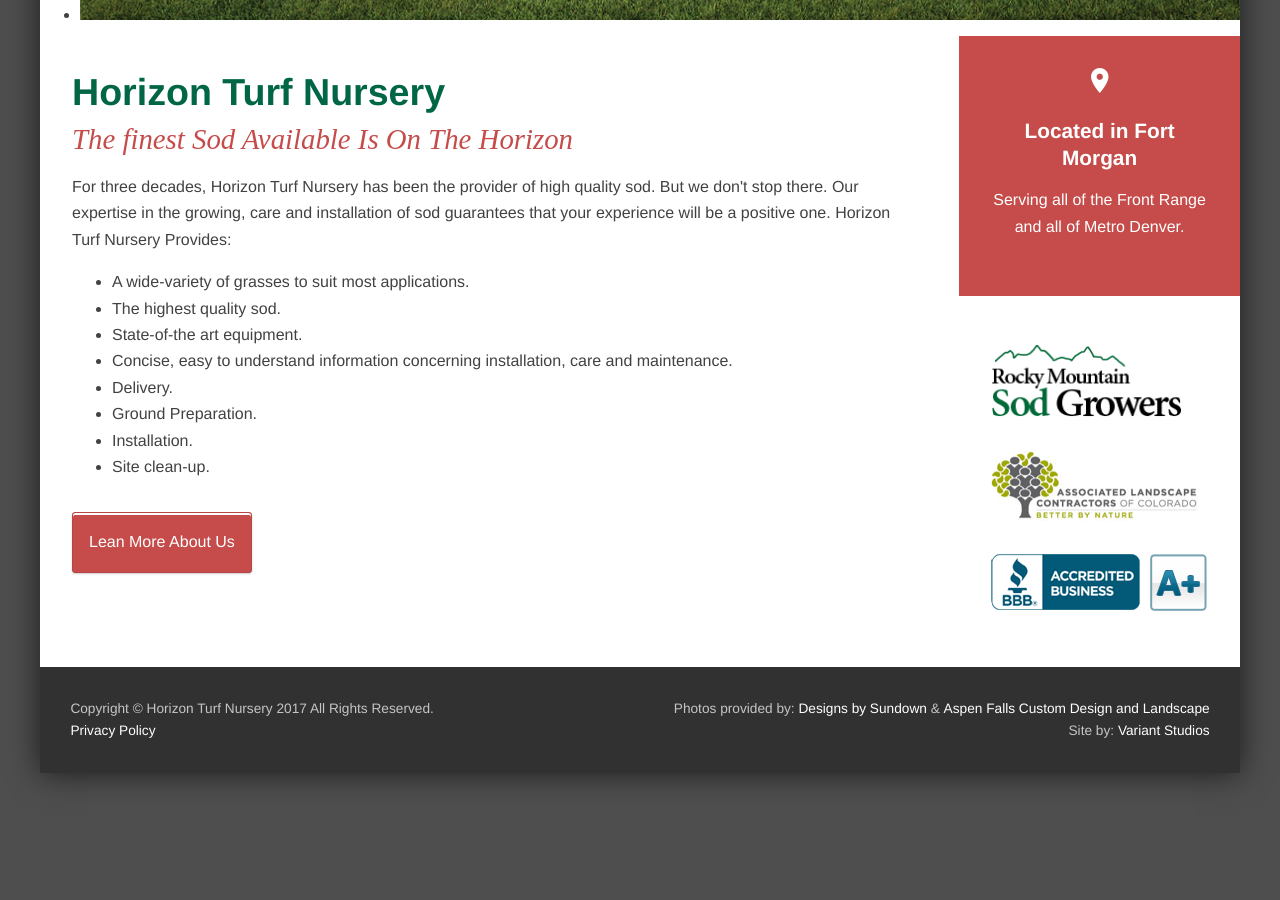
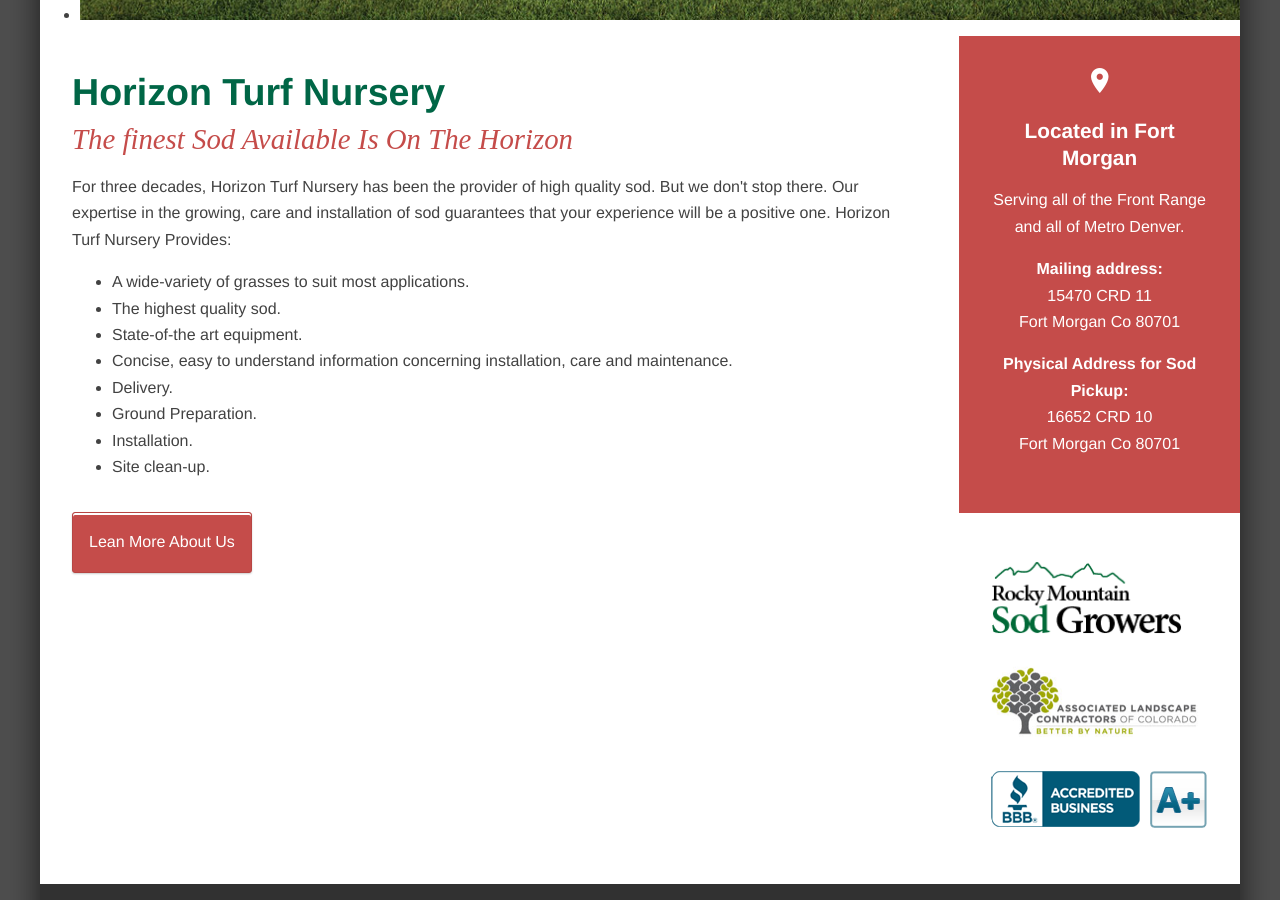
Before and after one commit to variantstudios/horizonturfnursery.com, a Jekyll site: the page built from index.html, in a window 1280 px wide and 900 px high, scrolled down 1837 px. Built offline with Jekyll 4.4.1, drawn with Linux system fonts in a browser that asks for light colours; nearby versions of some CDN libraries; the list of posts is cut into pages by our own code.

Commit message:
Updated '_includes/sidebar.html' via CloudCannon

```diff
--- a/_includes/sidebar.html
+++ b/_includes/sidebar.html
@@ -3,6 +3,13 @@
     <img src="/assets/images/icons/waypoint.png" alt="Located in Fort Morgan">
     <h4>Located in Fort Morgan</h4>
     <p>Serving all of the Front Range and all of Metro Denver.</p>
+    <p><strong>Mailing address:</strong><br>
+15470 CRD 11<br>
+Fort Morgan Co 80701</p>
+
+<p><strong>Physical Address for Sod Pickup:</strong><br>
+16652 CRD 10<br>
+Fort Morgan Co 80701</p>
   </div>
   <div class="associations-block editable">
     <a href="http://sod-growers.com/" class="sidebarlogo" target="_blank">
```
